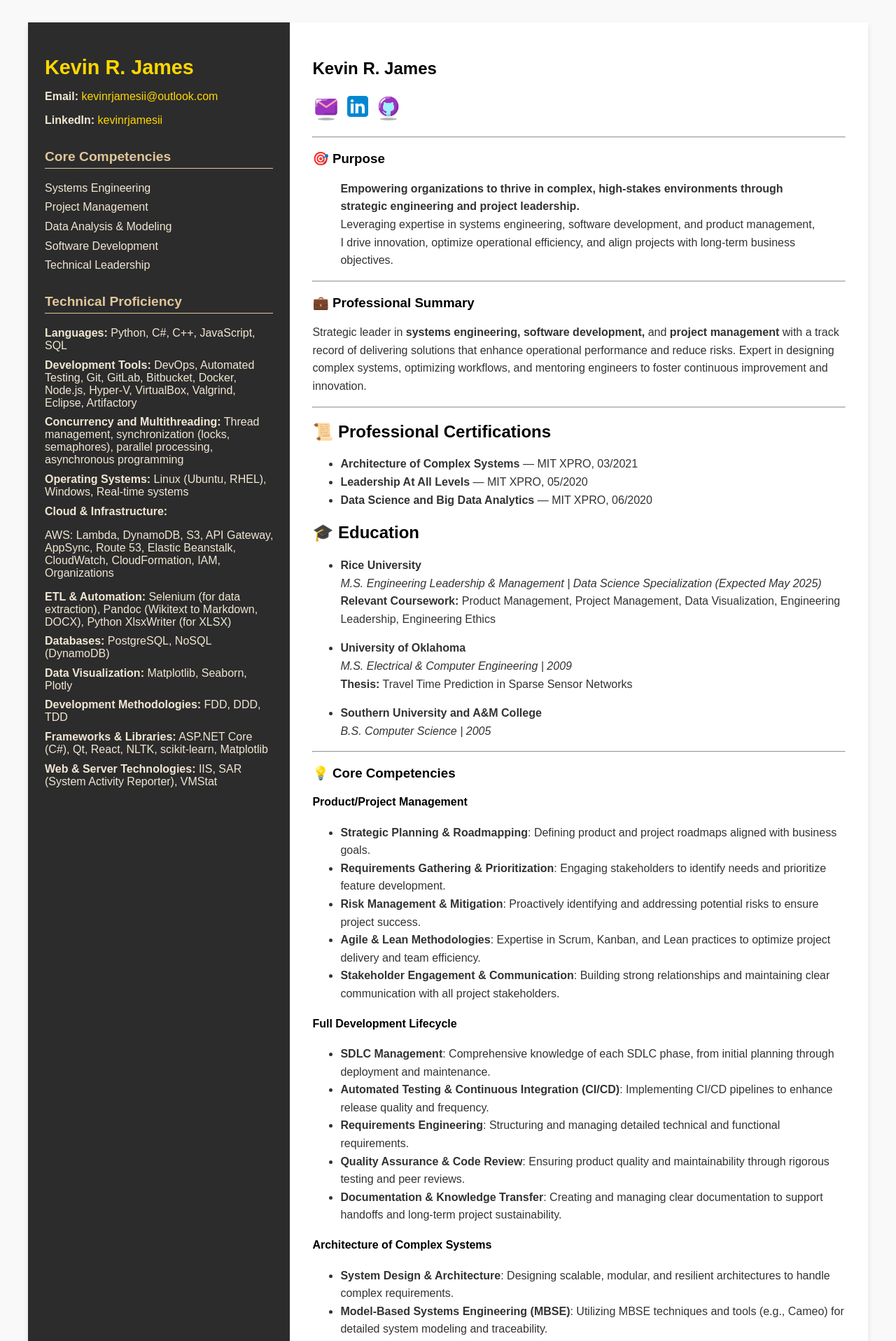
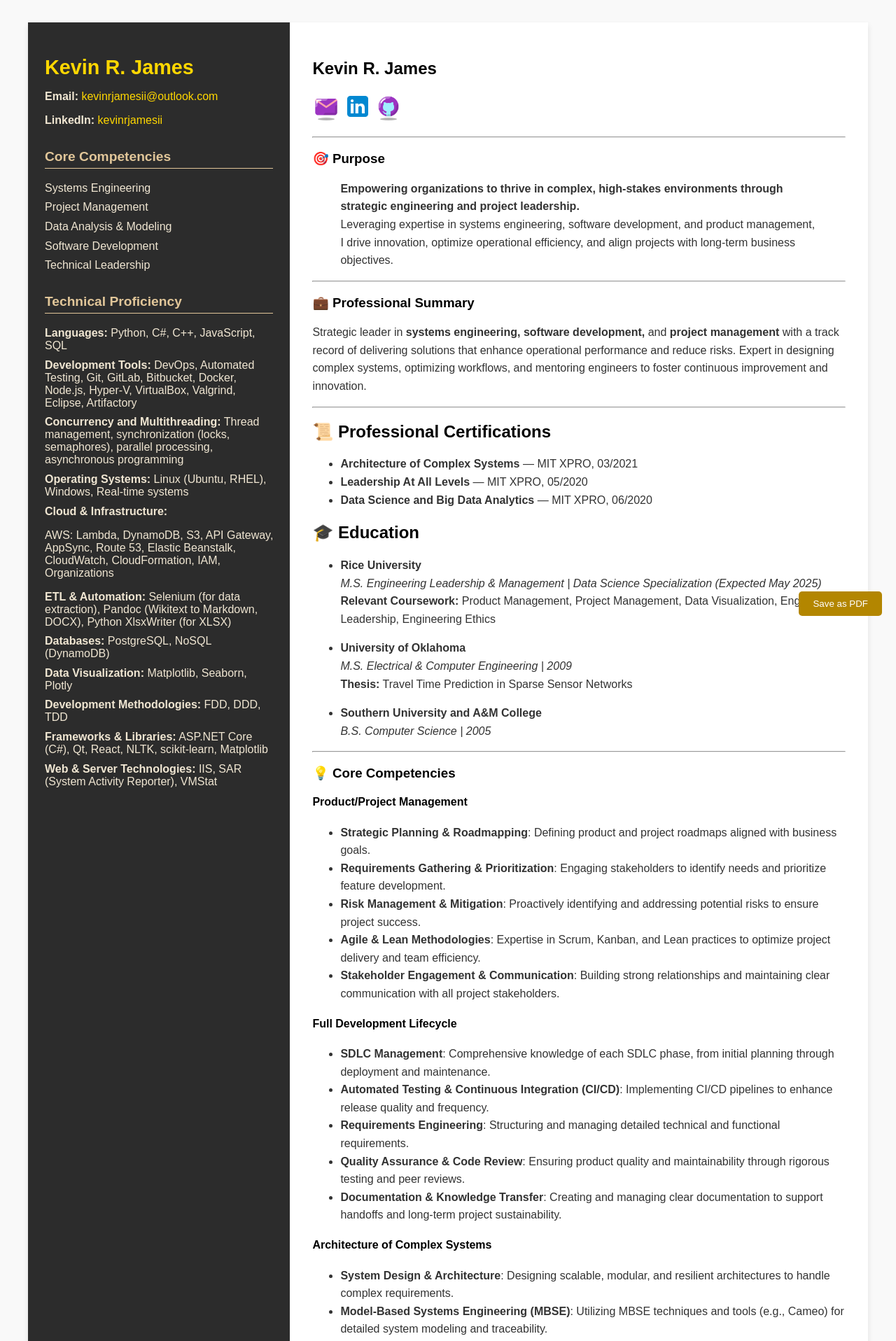
Before and after one commit to krjii/krjii.github.io, a Jekyll site: the page built from index.md, in a window 1280 px wide. Shown: the top 1916 px of the page at 70% size. Built offline with Jekyll 4.4.1, drawn with Linux system fonts in a browser that asks for light colours.

Commit message:
add pdf button

```diff
--- a/_layouts/resume_with_sidebar.html
+++ b/_layouts/resume_with_sidebar.html
@@ -5,6 +5,8 @@
   <meta name="viewport" content="width=device-width, initial-scale=1.0">
   <title>{{ page.title }}</title>
   <link rel="stylesheet" href="/assets/css/style.css">
+  <!-- Include html2pdf.js -->
+  <script src="https://cdnjs.cloudflare.com/ajax/libs/html2pdf.js/0.9.2/html2pdf.bundle.min.js"></script>
 </head>
 <body>
   <div class="container">
@@ -47,6 +49,17 @@
     <main class="content">
       {{ content }}
     </main>
+
+	<!-- Button to Save as PDF -->
+	<button onclick="generatePDF()" style="position: fixed; bottom: 20px; right: 20px; padding: 10px 20px; background-color: #b38600; color: #fff; border: none; border-radius: 5px; cursor: pointer;">Save as PDF</button>
+
+	<!-- JavaScript to Generate PDF -->
+	<script>
+	  function generatePDF() {
+	    const element = document.getElementById('content-to-save');
+	    html2pdf().from(element).save();
+	  }
+	</script>
   </div>
 </body>
 </html>
```
